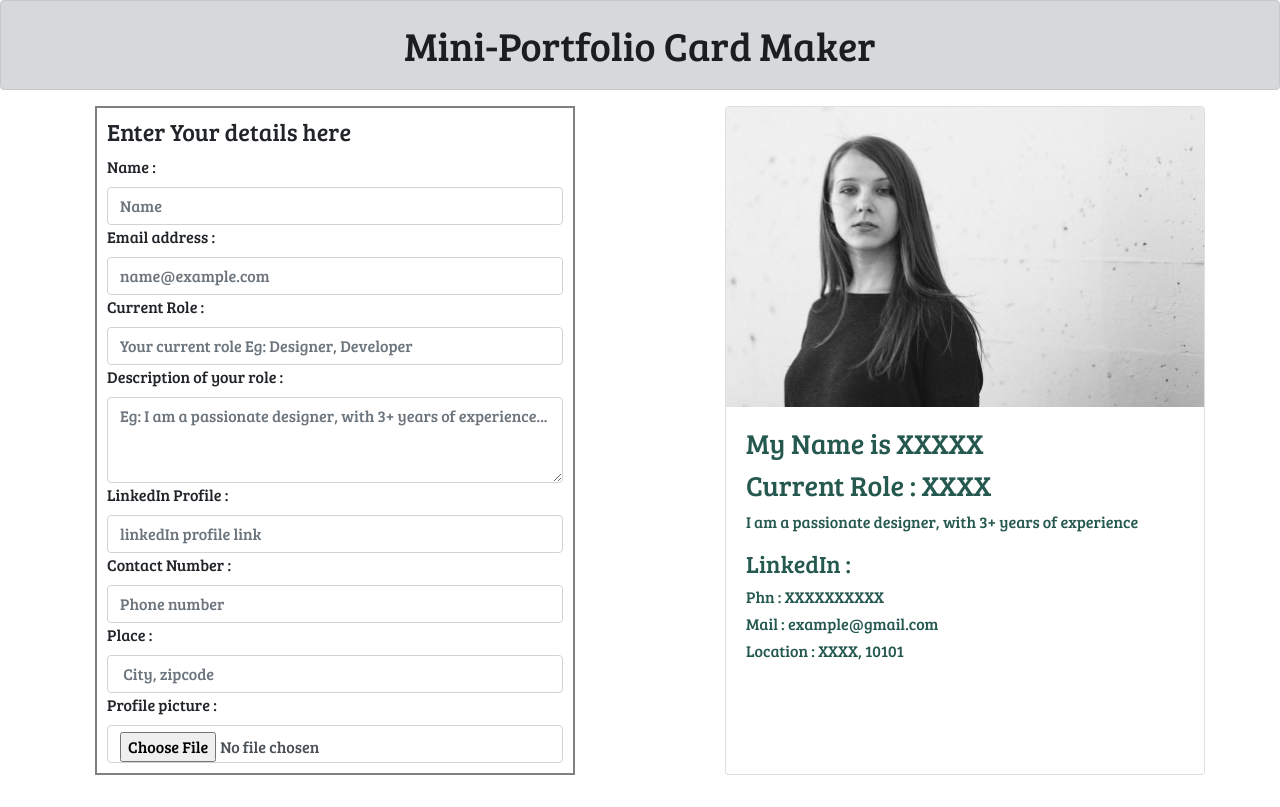
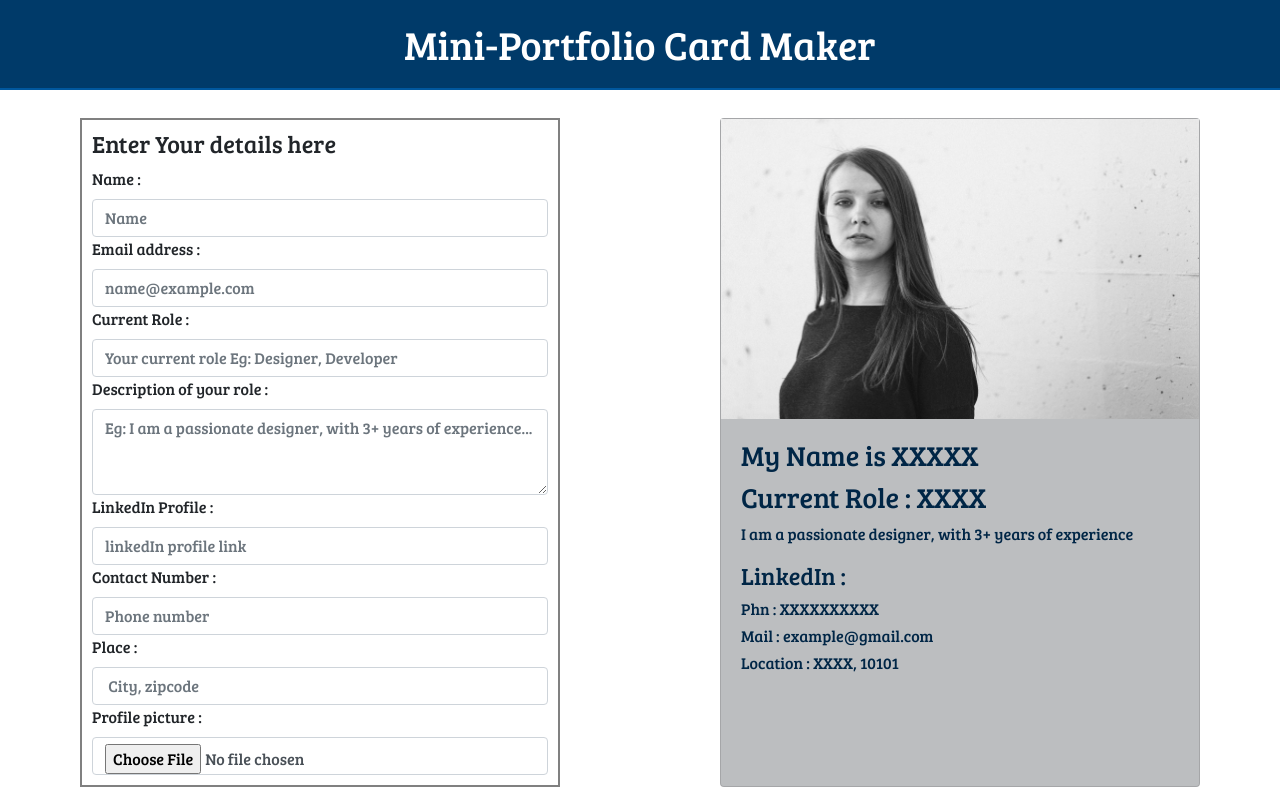
Before and after one commit to shamseena-dev/mini-portfolio-card-maker, a plain HTML site: page index.html in a window 1280 px wide. Drawn offline with nearby package versions, Linux system fonts and the light colour scheme.

Commit message:
headings style changed

```diff
--- a/index.html
+++ b/index.html
@@ -11,7 +11,7 @@
 
 <body>
 <header>
-	<h1 class="header1 alert alert-dark text-center"> Mini-Portfolio Card Maker</h1>
+	<h1 class="header1 text-center"> Mini-Portfolio Card Maker</h1>
 </header>
 <section id="flexContainer">
 <!--Form -->
--- a/style.css
+++ b/style.css
@@ -4,6 +4,10 @@ body{
 
 .header1{
    padding:20px;
+   color: white;
+   background-color: #003a69;
+   border-bottom: 2px solid #00579e;
+
  }
 .form{
 	width:25rem;
@@ -13,7 +17,7 @@ body{
 	border: 2px solid grey;
 	width:30rem;
 	padding:10px;
-	margin-left:20px;
+	margin:20px;
 }
 #flexContainer{
 	display: flex;
@@ -22,5 +26,8 @@ body{
 	justify-content: space-around;
 }
 .card{
-	color:#25584f;
+	color: #002646;
+	margin:20px;
+	background-color: #BCBEC0;
+	border: 2px 2px 2px #00579e;
 }
```
